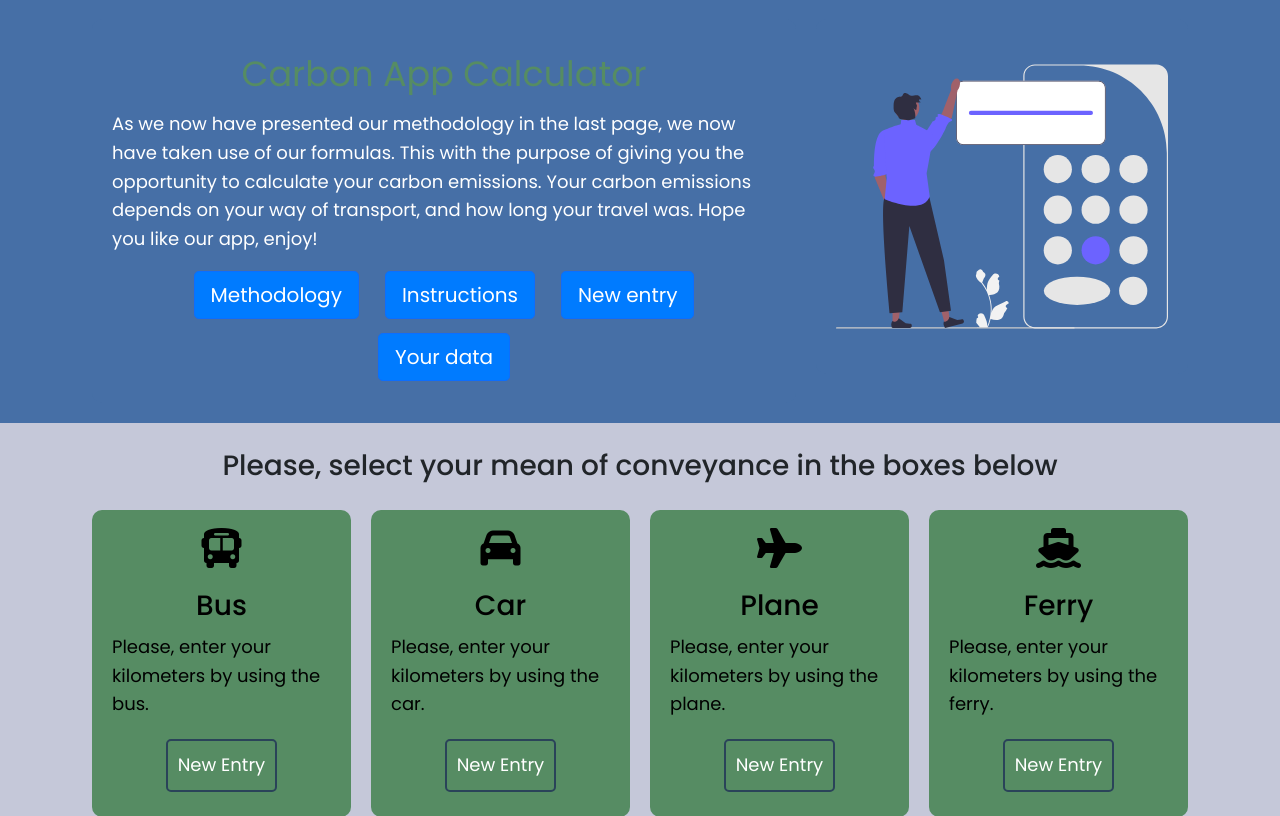
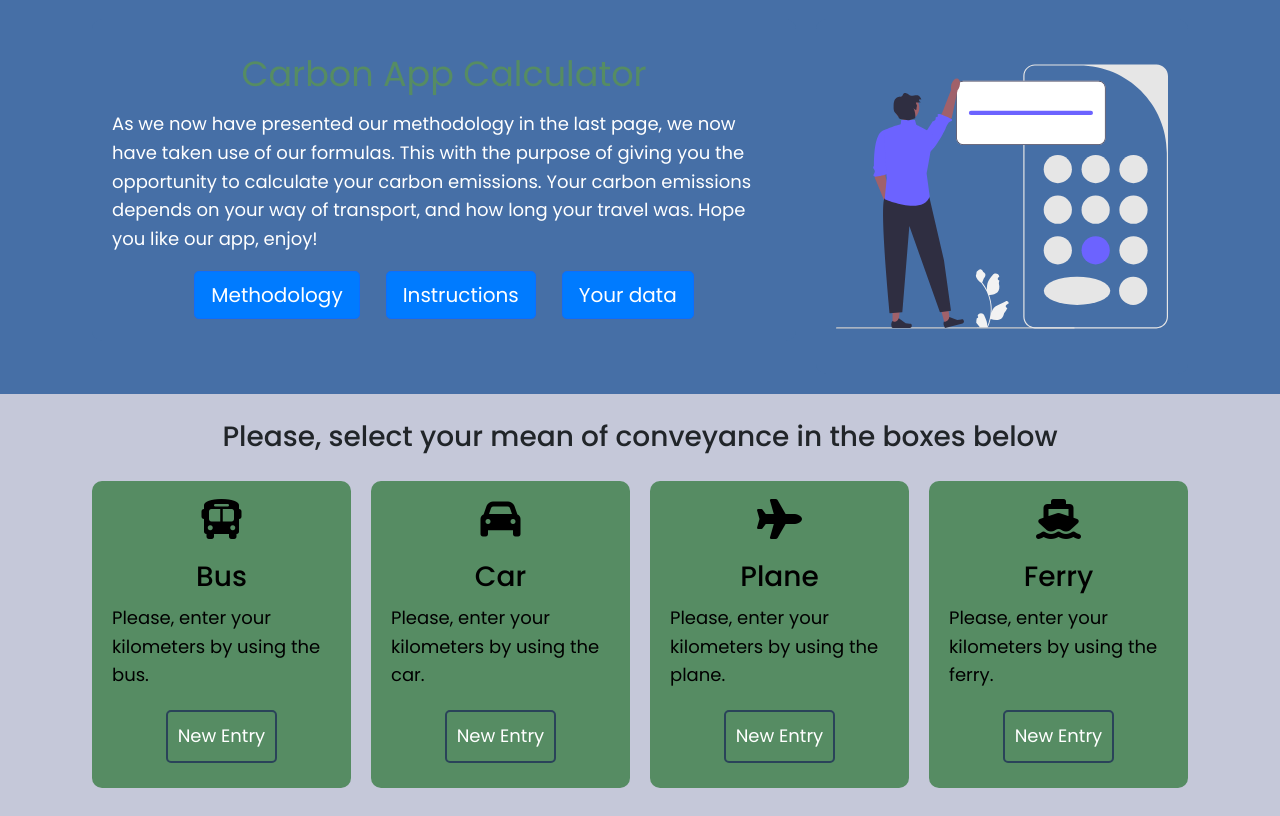
Before and after one commit to filipframstad/Carbon-App-2024---Group-2---Test, a Flask app: page /carbon_app in a window 1280 px wide. Shown: the part 71-887 px from the top of the page. Run offline with Flask 2, Linux system fonts and the light colour scheme; a user stored in the database is signed in; some libraries are stand-ins or nearby versions.

Commit message:
Update carbon_app.html

```diff
--- a/capp/templates/carbon_app/carbon_app.html
+++ b/capp/templates/carbon_app/carbon_app.html
@@ -18,9 +18,6 @@
                 </div>
                 <div class="btn">
                     <a href="#" class="btn btn-primary btn-lg mr-2", style="background-color:#007bff;", data-toggle="modal" data-target="#carbon_app_instructions">Instructions</a>
-                </div>
-                <div class="btn">
-                    <a href="{{url_for('carbon_app.new_entry')}}" class="btn btn-primary btn-lg mr-2", style="background-color:#007bff;">New entry</a>
                 </div>
                 <div class="btn">
                     <a href="{{url_for('carbon_app.your_data')}}" class="btn btn-primary btn-lg mr-2", style="background-color:#007bff;">Your data</a>
```
